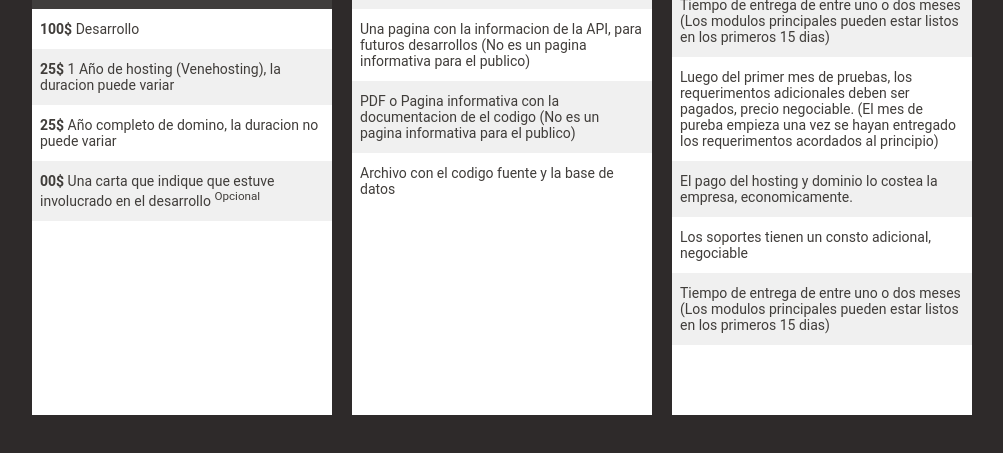
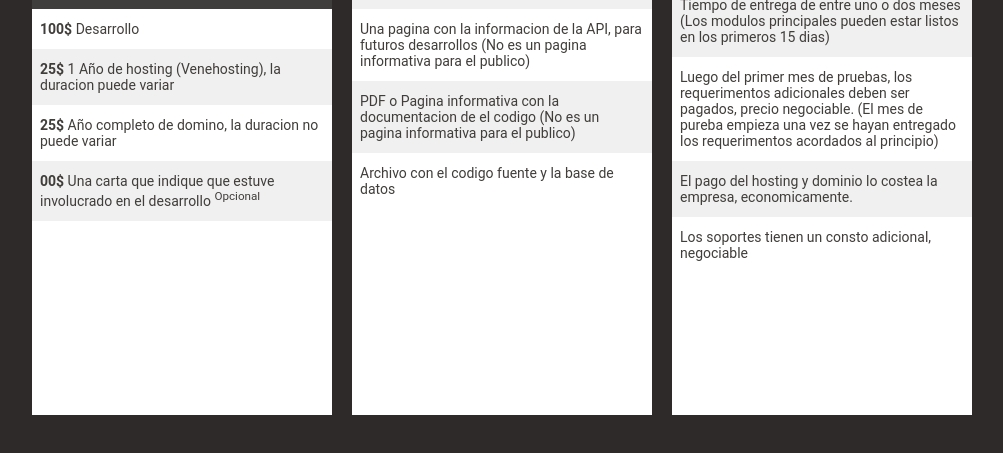
Before and after one commit to Jmdv1999/TabuladorPrecios, a plain HTML site: page index.html in a window 1280 px wide. Shown: the part 175-628 px from the top of the page, without its empty margins (138-1141 px from the left). Drawn offline with Linux system fonts and the light colour scheme.

Commit message:
Update index.html

```diff
--- a/index.html
+++ b/index.html
@@ -72,7 +72,6 @@
           </li>
           <li><span>El pago del hosting y dominio lo costea la empresa, economicamente.</span></li>
           <li><span>Los soportes tienen un consto adicional, negociable</span></li>
-          <li><span>Tiempo de entrega de entre uno o dos meses (Los modulos principales pueden estar listos en los primeros 15 dias)</span></li>
         </ul>
       </div>
     </div>
```
